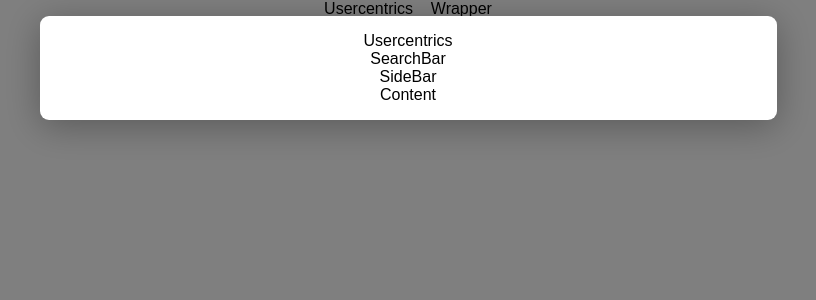
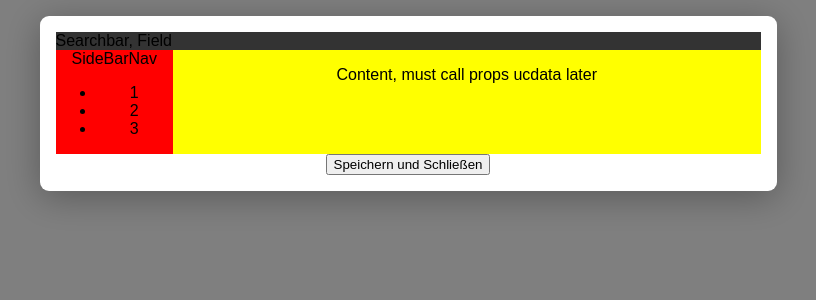
Before and after one commit to de24world/react-sidebar-searchbar, a React (Create React App) app: page / in a window 1280 px wide. Shown: the top 300 px of the page, without its empty margins (232-1048 px from the left). Built offline with nearby package versions, Linux system fonts and the light colour scheme.

Commit message:
update UI

```diff
--- a/src/ThirdLayer/Content/Content.jsx
+++ b/src/ThirdLayer/Content/Content.jsx
@@ -1,8 +1,13 @@
 import React from "react";
 import PropTypes from "prop-types";
+import "./Content.scss";
 
-const Content = (props) => {
-  return <div>Content</div>;
+const Content = () => {
+  return (
+    <div className="Content">
+      <p>Content, must call props ucdata later</p>
+    </div>
+  );
 };
 
 Content.propTypes = {};
--- /dev/null
+++ b/src/ThirdLayer/Content/Content.scss
@@ -0,0 +1,5 @@
+.Content {
+  background-color: yellow;
+  overflow-y: scroll;
+  width: 100%;
+}
--- a/src/ThirdLayer/SearchBar/SearchBar.jsx
+++ b/src/ThirdLayer/SearchBar/SearchBar.jsx
@@ -1,8 +1,13 @@
 import React from "react";
-import PropTypes from "prop-types";
+// import PropTypes from 'prop-types'
+import "./SearchBar.scss";
 
-const SearchBar = (props) => {
-  return <div>SearchBar</div>;
+const SearchBar = () => {
+  return (
+    <div className="SearchBar">
+      <div className="SearchBar__top">Searchbar, Field</div>
+    </div>
+  );
 };
 
 SearchBar.propTypes = {};
--- /dev/null
+++ b/src/ThirdLayer/SearchBar/SearchBar.scss
@@ -0,0 +1,17 @@
+.SearchBar {
+  background-color: #333;
+  width: inherit;
+
+  &__top {
+    display: flex;
+    flex-direction: row;
+  }
+
+  .__form {
+    width: 100%;
+  }
+
+  &.search {
+    margin-bottom: auto !important;
+  }
+}
--- a/src/ThirdLayer/SideBar/SideBar.jsx
+++ b/src/ThirdLayer/SideBar/SideBar.jsx
@@ -1,8 +1,18 @@
 import React from "react";
 import PropTypes from "prop-types";
+import "./SideBar.scss";
 
-const SideBar = (props) => {
-  return <div>SideBar</div>;
+const SideBar = () => {
+  return (
+    <div className="SideBarNav">
+      SideBarNav
+      <ul>
+        <li>1</li>
+        <li>2</li>
+        <li>3</li>
+      </ul>
+    </div>
+  );
 };
 
 SideBar.propTypes = {};
--- /dev/null
+++ b/src/ThirdLayer/SideBar/SideBar.scss
@@ -0,0 +1,8 @@
+.SideBarNav {
+  background-color: red;
+  width: 20%;
+}
+
+.hideSideBarNav {
+  width: 0;
+}
--- a/src/ThirdLayer/ThirdLayer.jsx
+++ b/src/ThirdLayer/ThirdLayer.jsx
@@ -1,20 +1,28 @@
 import React from "react";
 import PropTypes from "prop-types";
 import "./ThirdLayer.scss";
+
 import SearchBar from "./SearchBar/SearchBar";
 import SideBar from "./SideBar/SideBar";
 import Content from "./Content/Content";
 
 const ThirdLayer = () => {
   return (
-    <div>
-      <div className="Usercentrics__Wrapper">
-        Usercentrics__Wrapper
-        <div className="Usercentrics">
-          Usercentrics
-          <SearchBar />
-          <SideBar />
-          <Content />
+    <div className="Usercentrics__Wrapper">
+      <div className="Usercentrics">
+        <div className="ThirdLayer">
+          <div className="__header">
+            <SearchBar />
+          </div>
+
+          <div className="__body">
+            <SideBar />
+            <Content />
+          </div>
+
+          <div className="__footer">
+            <button>Speichern und Schließen</button>
+          </div>
         </div>
       </div>
     </div>
@@ -22,4 +30,5 @@
 };
 
 ThirdLayer.propTypes = {};
+
 export default ThirdLayer;
--- a/src/ThirdLayer/ThirdLayer.scss
+++ b/src/ThirdLayer/ThirdLayer.scss
@@ -75,3 +75,26 @@
 
 
 // only Thirdlayout------------------
+.ThirdLayer {
+  // display: flex;
+
+  .__header {
+    background-color: greenyellow;
+    display: inline-flex;
+    width: 100%;
+
+    .--closeicon {
+      display: flex;
+      flex-direction: row;
+      justify-content: flex-end;
+    }
+  }
+
+  .__body {
+    display: flex;
+  }
+
+  .--saveButton {
+    width: 100%;
+  }
+}
```
